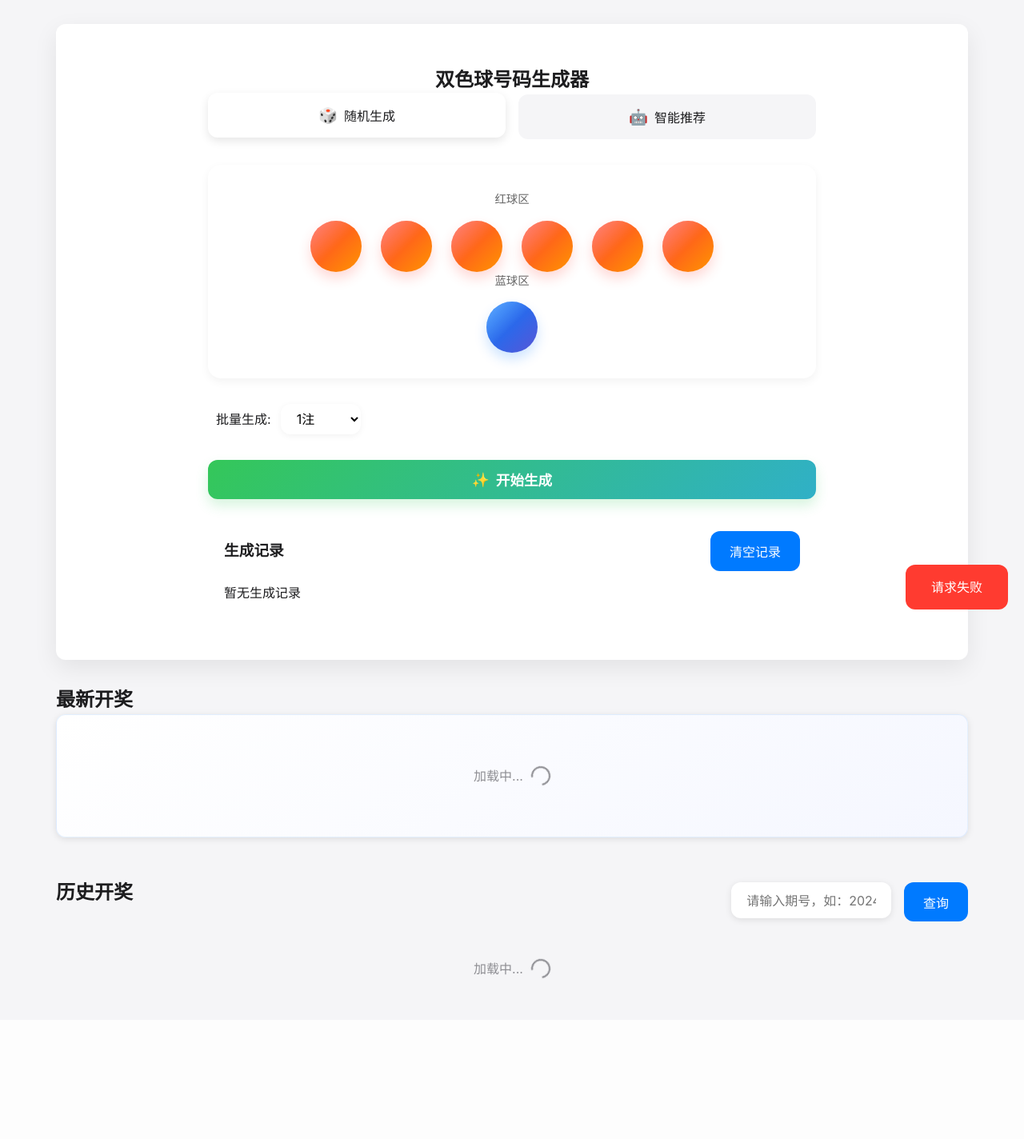
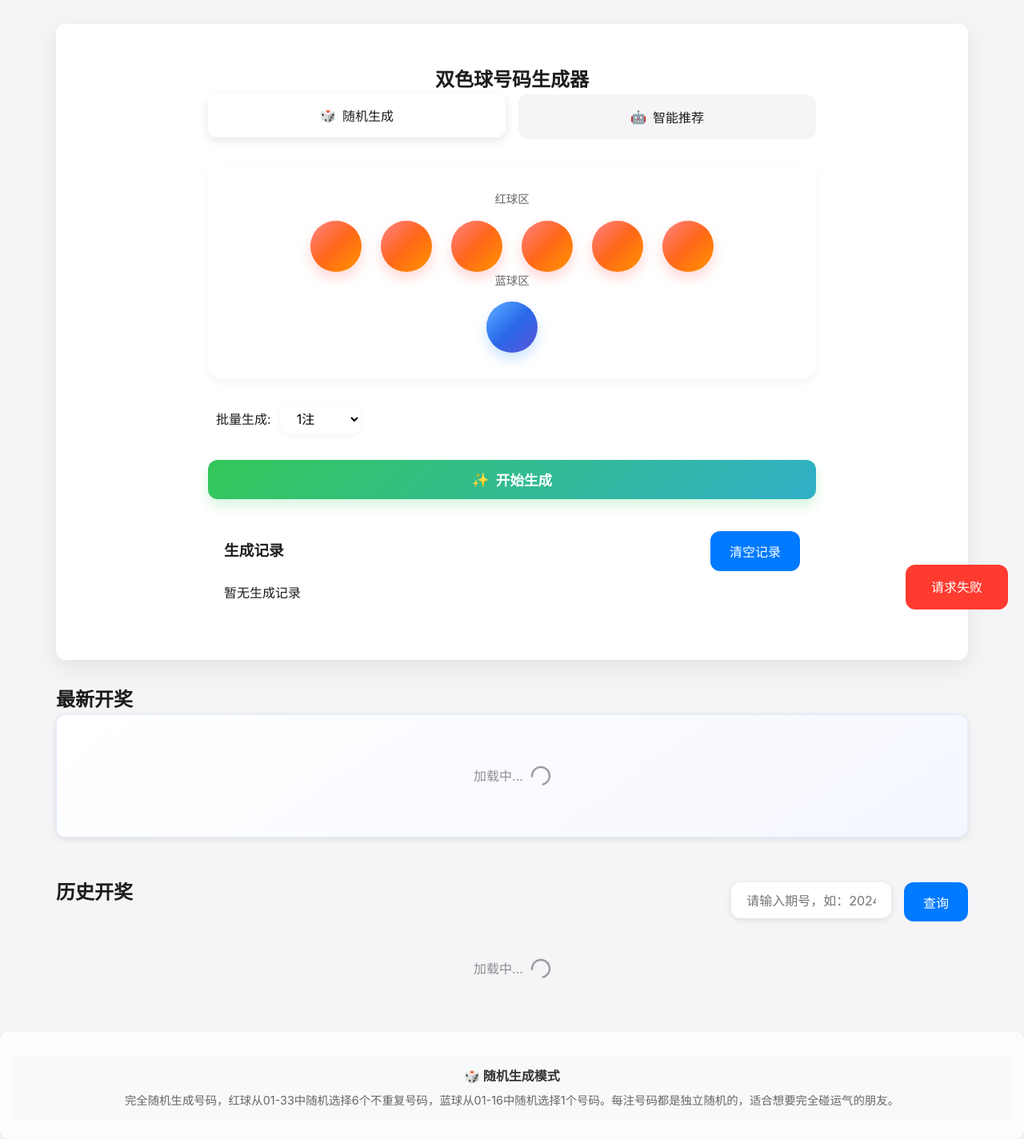
Before and after one commit to clover-eric/ssq, a Flask app: page / in a window 1280 px wide. Shown: the part 102-1526 px from the top of the page at 80% size. Before the commit the page ends 1326 px from the top, so only its background shows below. Run offline with Flask 2, Linux system fonts and the light colour scheme; data that the repository does not hold is empty.

Commit message:
生成模式的说明

```diff
--- a/static/css/style.css
+++ b/static/css/style.css
@@ -993,3 +993,62 @@
         font-size: 0.8em;
     }
 }
+
+/* 模式说明区域样式 */
+.mode-descriptions {
+    margin-top: 15px;
+    padding: 15px;
+    background: rgba(255, 255, 255, 0.8);
+    border-radius: 12px;
+    box-shadow: 0 2px 8px rgba(0, 0, 0, 0.05);
+}
+
+.mode-description {
+    display: none;
+    padding: 12px 15px;
+    border-radius: 8px;
+    font-size: 0.9rem;
+    line-height: 1.5;
+    color: #666;
+    background: #f8f9fa;
+    margin-bottom: 10px;
+}
+
+.mode-description.active {
+    display: block;
+    animation: fadeIn 0.3s ease;
+}
+
+.mode-description h3 {
+    color: #333;
+    margin: 0 0 8px 0;
+    font-size: 1rem;
+}
+
+.mode-description p {
+    margin: 0;
+}
+
+@keyframes fadeIn {
+    from {
+        opacity: 0;
+        transform: translateY(-5px);
+    }
+    to {
+        opacity: 1;
+        transform: translateY(0);
+    }
+}
+
+/* 移动端适配 */
+@media (max-width: 480px) {
+    .mode-descriptions {
+        margin-top: 10px;
+        padding: 10px;
+    }
+
+    .mode-description {
+        padding: 10px;
+        font-size: 0.85rem;
+    }
+}
--- a/static/js/main.js
+++ b/static/js/main.js
@@ -234,6 +234,16 @@
 
             // 更新当前模式
             currentMode = this.dataset.mode;
+
+            // 更新模式说明显示
+            document.querySelectorAll('.mode-description').forEach(desc => {
+                desc.classList.remove('active');
+            });
+            if (currentMode === 'random') {
+                document.querySelector('.random-mode-desc').classList.add('active');
+            } else {
+                document.querySelector('.smart-mode-desc').classList.add('active');
+            }
 
             // 获取批量选项元素
             const batchOptions = document.querySelector('.batch-options');
@@ -506,7 +516,7 @@
         randomBtn.classList.toggle('active', mode === 'random');
         smartBtn.classList.toggle('active', mode === 'smart');
 
-        // 更新生成按钮样式和文本
+        // 更新生成按钮��式和文本
         if (mode === 'random') {
             generateBtn.className = 'action-btn generate-btn random-mode';
             btnIcon.textContent = '🎲';
--- a/templates/index.html
+++ b/templates/index.html
@@ -19,13 +19,13 @@
                     <div class="generator-header">
                         <h2>双色球号码生成器</h2>
                         <div class="generator-mode">
-                            <button class="mode-btn active" data-mode="random">
-                                <span class="mode-icon">🎲</span>
-                                随机生成
+                            <button class="mode-btn random-mode active" data-mode="random">
+                                <span class="btn-icon">🎲</span>
+                                <span class="btn-text">随机生成</span>
                             </button>
-                            <button class="mode-btn" data-mode="smart">
-                                <span class="mode-icon">🤖</span>
-                                智能推荐
+                            <button class="mode-btn smart-mode" data-mode="smart">
+                                <span class="btn-icon">🤖</span>
+                                <span class="btn-text">智能推荐</span>
                             </button>
                         </div>
                     </div>
@@ -144,6 +144,19 @@
 
         <div id="notification" class="notification"></div>
     </div>
+
+    <!-- 添加模式说明区域 -->
+    <div class="mode-descriptions">
+        <div class="mode-description random-mode-desc active">
+            <h3>🎲 随机生成模式</h3>
+            <p>完全随机生成号码，红球从01-33中随机选择6个不重复号码，蓝球从01-16中随机选择1个号码。每注号码都是独立随机的，适合想要完全碰运气的朋友。</p>
+        </div>
+        <div class="mode-description smart-mode-desc">
+            <h3>🤖 智能推荐模式</h3>
+            <p>基于历史开奖数据分析，结合号码出现频率、遗漏值等多个维度，智能推荐可能性更高的号码组合。适合想要参考数据分析结果的朋友。</p>
+        </div>
+    </div>
+
     <script src="{{ url_for('static', filename='js/main.js') }}"></script>
 </body>
 </html>
```
